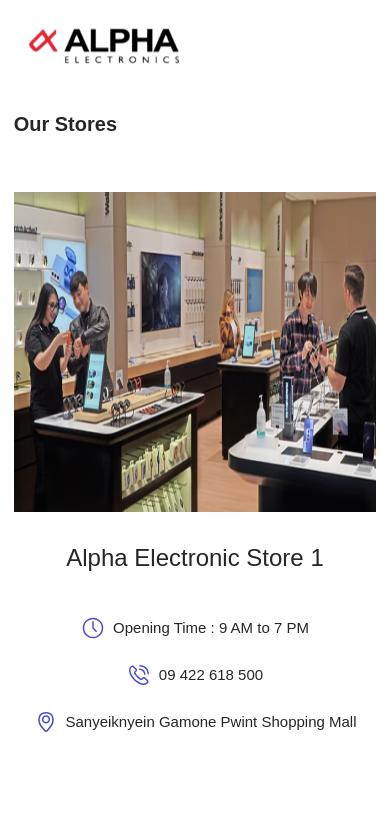
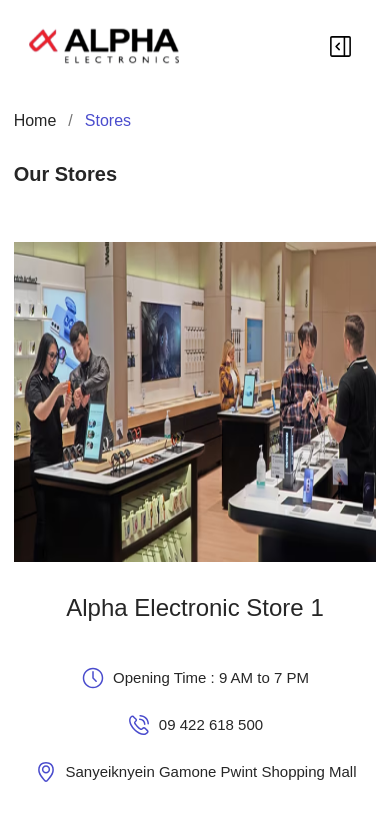
Before and after one commit to SawLinThant/Alpha-mm, a React (Create React App) app: page /store in a window 390 px wide. Shown: the top 830 px of the page. Built offline with nearby package versions, Linux system fonts and the light colour scheme; no server answers; a web font is replaced by a local one.

Commit message:
ui-update

```diff
--- a/src/components/Header.js
+++ b/src/components/Header.js
@@ -1,6 +1,7 @@
 import "../style/header.css";
 import PhoneIcon from "../modules/icons/phone-iocn"
 import AlphaLogo from "../modules/icons/alpha-logo";
+import Sidebar from "./mobilenav";
 
 const Header = () => {
   return (
@@ -11,6 +12,7 @@ const Header = () => {
                 <AlphaLogo width={150} height={56}/>
             </div>
         </div>
+        <Sidebar/>
         <div className="nav-right">
           <div className="nav-list-container">
             <ul className="nav-list">
@@ -21,7 +23,7 @@ const Header = () => {
             </ul>
           </div>
           <div className="hotline">
-           <p><PhoneIcon stroke="white"  width={24} height={24}/>Hotline:<span>01 235 678</span></p>
+           <p><PhoneIcon stroke="white"  width={24} height={24}/>Hotline:<span style={{color:"white"}}>01 235 678</span></p>
           </div>
         </div>
       </nav>
--- /dev/null
+++ b/src/components/mobilenav.js
@@ -0,0 +1,128 @@
+import { useState } from "react";
+import "../style/mobilenav.css";
+import { LuChevronsRight } from "react-icons/lu";
+import { BiHome } from "react-icons/bi";
+import { FaProductHunt } from "react-icons/fa";
+import { ImProfile } from "react-icons/im";
+import { MdContactPhone } from "react-icons/md";
+import { CiCircleChevRight } from "react-icons/ci";
+import { GoSidebarExpand } from "react-icons/go";
+
+const Sidebar = () => {
+  const [isSidebarVisible, setIsSidebarVisible] = useState(false);
+  const [toggleContent, setToggleContent] = useState("");
+
+  const toggleSidebar = () => {
+    setIsSidebarVisible(!isSidebarVisible);
+    console.log("clicked")
+    if (isSidebarVisible) {
+        setToggleContent("");
+      }
+  };
+  const openSidebarContent = (content) => {
+    setToggleContent(content);
+    console.log(toggleContent.toString());
+  };
+  const closeSidebarContent = () => {
+
+    setToggleContent("");
+    console.log("no content");
+  };
+
+  return (
+    <div className="side-bar-container">
+      <button
+        className="side-button"
+        onClick={() => {
+          toggleSidebar();
+          //setToggleContent("")
+        }}
+      >
+        <GoSidebarExpand size={25}/>
+      </button>
+      <div className={`side-bar ${isSidebarVisible ? "visible" : ""}`}>
+        <div className="top-sidebar">
+          <button className="side-button" onClick={toggleSidebar}>
+          <LuChevronsRight size={35}/>
+          </button>
+          {/* <button className="side-button" onClick={closeSidebarContent}>
+            Close Side Bar Content
+          </button> */}
+        </div>
+
+        <div className="mobile-nav-wrap">
+          {/* <ul>
+            <li>
+              <button
+                onClick={() => openSidebarContent("mobileProducts")}
+                className="mobile-nav-button"
+              >
+                Home
+              </button>
+              <div className="side-content-container">
+                <div
+                  className={`side-content-mobileproduct ${
+                    toggleContent === "mobileProducts" ? "" : ""
+                  }`}
+                >
+                  <p></p>
+                </div>
+              </div>
+            </li>
+            <li>
+              <button
+                onClick={() => openSidebarContent("brand")}
+                className="mobile-nav-button"
+              >
+                Proudcts
+              </button>
+              <div className="side-content-container">
+                <div
+                  className={`side-content-mobileproduct ${
+                    toggleContent === "brand" ? "" : ""
+                  }`}
+                >
+                  <p></p>
+                </div>
+              </div>
+            </li>
+            <li>
+              <button
+                onClick={() => openSidebarContent("ai")}
+                className="mobile-nav-button"
+              >
+                About Us
+              </button>
+              <div className="side-content-container">
+                <div
+                  className={`side-content-mobileproduct ${
+                    toggleContent === "ai" ? "" : ""
+                  }`}
+                >
+                  <p>Contact Us</p>
+                </div>
+              </div>
+            </li>
+            <li>
+              <button className="mobile-nav-button">Contact Us</button>
+            </li>
+          </ul> */}
+          <div className="nav-link-container">
+          <BiHome /> <a href="/"><p>Home</p><CiCircleChevRight size={20}/></a>
+          </div>
+          <div className="nav-link-container">
+          <FaProductHunt /> <a href="products"><p>Products</p><CiCircleChevRight size={20}/></a>
+          </div>
+          <div className="nav-link-container">
+          <ImProfile /> <a href="aboutus"><p>About Us Us</p><CiCircleChevRight size={20}/></a>
+          </div>
+          <div className="nav-link-container">
+          <MdContactPhone /> <a href="contactus"><p>Contact Us</p><CiCircleChevRight color="#262626" size={20}/></a>
+          </div>
+        </div>
+      </div>
+    </div>
+  );
+};
+
+export default Sidebar;
--- a/src/pages/Service.js
+++ b/src/pages/Service.js
@@ -10,6 +10,13 @@ const Service = () => {
   return (
     <div className="service-page-container">
         <Header/>
+        <div className="sub-nav-links">
+        <div className="sub-nav-links-layout">
+          <p>Home</p>
+          <span>/</span>
+          <p style={{color:"#4A4CCD" }}>Service Centers</p>
+        </div>
+      </div>
       <section className="service-section-container">
       <div className="storeandservice-container">
             <div className="storeandservice-layout">
--- a/src/pages/store.js
+++ b/src/pages/store.js
@@ -1,16 +1,23 @@
 import Footer from "../components/footer";
 import Header from "../components/header";
 import StoreAndService from "../components/store-and-service";
-import "../style/serviceandstore.css"
+import "../style/serviceandstore.css";
 
 const Store = () => {
   return (
     <div className="store-page-container">
-        <Header/>
+      <Header />
+      <div className="sub-nav-links">
+        <div className="sub-nav-links-layout">
+          <p>Home</p>
+          <span>/</span>
+          <p style={{color:"#4A4CCD" }}>Stores</p>
+        </div>
+      </div>
       <section className="store-section-container">
-            <StoreAndService/>
+        <StoreAndService />
       </section>
-        <Footer/>
+      <Footer />
     </div>
   );
 };
--- a/src/style/header.css
+++ b/src/style/header.css
@@ -90,7 +90,7 @@ nav{
 
 @media screen and (max-width: 844px){
     nav{
-        justify-content: flex-start;
+        justify-content: space-between;
         width: 85%;
     }
     .nav-right{
--- /dev/null
+++ b/src/style/mobilenav.css
@@ -0,0 +1,120 @@
+.side-bar {
+    position: relative;
+}
+
+.side-bar-container {
+    position: relative;
+    display: none;
+}
+
+.side-button {
+    background: none;
+    border: none;
+    cursor: pointer;
+    font-size: 1rem;
+    padding: 0.5rem;
+}
+
+.side-bar {
+    position: fixed;
+    top: 0;
+    right: -100%;
+    height: 100%;
+    width: 50%;
+    background-color: #fff;
+    box-shadow: 0 2px 5px rgba(0, 0, 0, 0.5);
+    overflow-y: auto;
+    transition: right 0.3s ease;
+    z-index: 20;
+}
+
+.side-bar.visible {
+    right: -10%;
+}
+
+.top-sidebar{
+    position: relative;
+    z-index: 21;
+    margin-top: 1rem;
+}
+
+.mobile-nav-button {
+    width: 100%;
+}
+
+.mobile-nav-wrap{
+    display: flex;
+    flex-direction: column;
+    margin-top: 1rem;
+}
+
+.nav-link-container{
+    width: 80%;
+    height: 3rem;
+    display: flex;
+    flex-direction: row;
+    align-items: center;
+    gap: 1rem;
+    padding-left: 2.6rem;
+}
+
+.nav-link-container a{
+    width: 75%;
+    text-decoration: none;
+    color: #262626;
+    font-size: 16px;
+    font-weight: 700;
+    display: flex;
+    flex-direction: row;
+    align-items: center;
+    justify-content: space-between;
+}
+
+
+
+/* .mobile-nav-link {
+    display: block;
+    padding: 1rem;
+    text-decoration: none;
+    color: #000;
+  } */
+
+.mobile-nav-link:hover {
+    background-color: #f0f0f0;
+}
+
+.side-bar-container {
+    position: relative;
+}
+
+.side-content-mobileproduct,
+.side-content-brand,
+.side-content-ai {
+    position: fixed;
+    top: 40px;
+    right: -100%;
+    height: 100%;
+    width: 50%;
+    background-color: #fff;
+    overflow-y: auto;
+    transition: right 0.3s ease;
+    z-index: 20;
+}
+
+.side-content-mobileproduct.visible,
+.side-content-brand.visible,
+.side-content-ai.visible {
+    right: 0;
+}
+
+@media (max-width: 992px){
+    .side-bar-container{
+        display: block;
+    }
+}
+
+@media (max-width: 576px){
+    .side-bar{
+        width: 95%;
+    }
+}
--- a/src/style/serviceandstore.css
+++ b/src/style/serviceandstore.css
@@ -10,6 +10,27 @@
     display: flex;
     place-items: center;
     justify-content: center;
+}
+
+.sub-nav-links{
+    width: 100%;
+    display: flex;
+    place-items: center;
+    justify-content: center;
+}
+
+.sub-nav-links-layout{
+    width: 93%;
+    display: flex;
+    flex-direction: row;
+    align-items: center;
+    gap: 12px;
+}
+
+.sub-nav-link-layout p,span{
+    font-size: 16px;
+    font-weight: 400;
+    color: #737373;
 }
 
 .storeandservice-layout{
```
Lines whose indentation alone changed are shown as unchanged.
